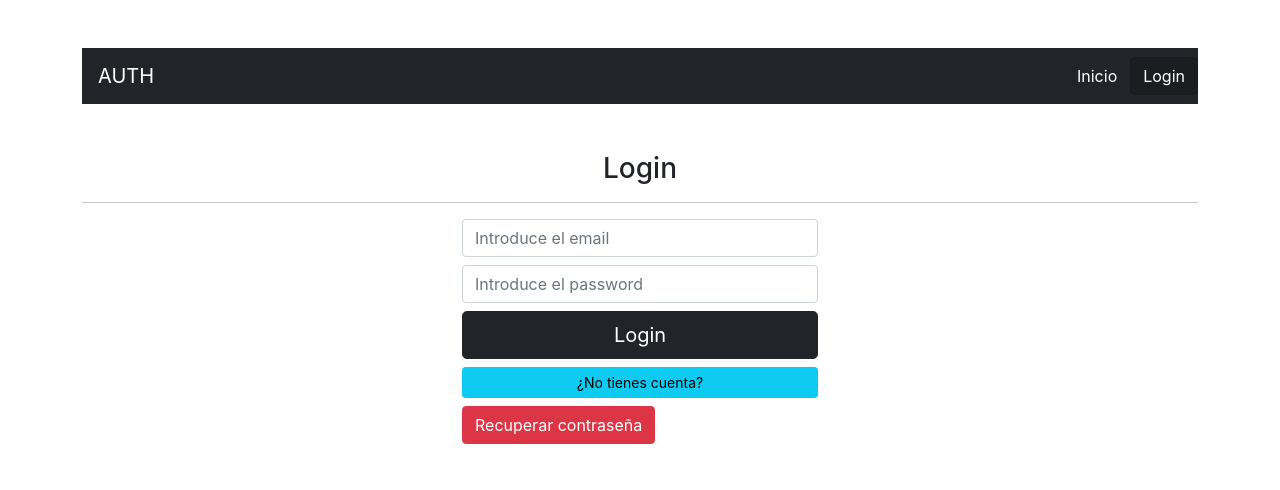
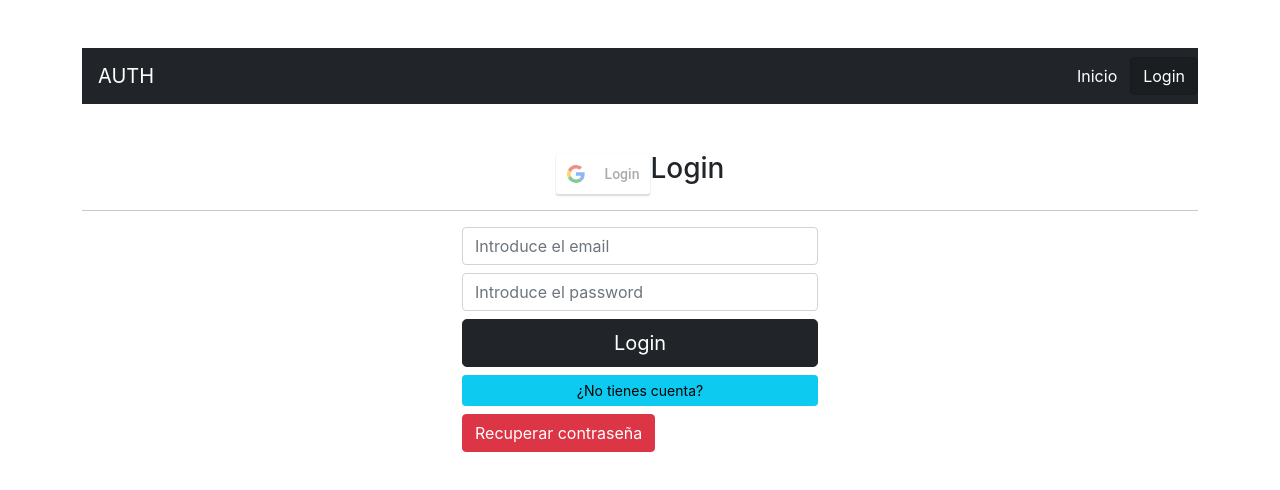
Before and after one commit to digl7/practica_clienteFinal, a React (Create React App) app: page /login in a window 1280 px wide. Shown: the top 490 px of the page. Built offline with nearby package versions, Linux system fonts and the light colour scheme; no server answers.

Commit message:
boton de google pero no funciona

```diff
--- a/package.json
+++ b/package.json
@@ -10,6 +10,7 @@
     "firebase": "^8.2.9",
     "react": "^17.0.1",
     "react-dom": "^17.0.1",
+    "react-google-login": "^5.2.2",
     "react-paginate": "^7.1.0",
     "react-router-dom": "^5.2.0",
     "react-scripts": "^4.0.3",
--- a/src/components/Api.jsx
+++ b/src/components/Api.jsx
@@ -6,15 +6,16 @@ import axios from 'axios'
 
 
 const Api = (props) => {
+    //login
     const [user, setUser] = React.useState(null)
-    const [tituloPelicula, setTituloPelicula] = useState("") //s
+
+    const [tituloPelicula, setTituloPelicula] = useState("") //s -> API busca por título
+    //para controlar errores
     const [error, setError] = useState(null)
-
+    //lista de peliculas
+    const [data, setData] = useState([]);
 
     //paginacion
-
-    const [offset, setOffset] = useState(0);
-    const [data, setData] = useState([]);
     const [pagina, setPagina] = useState(1)
     const [totalPaginas, setTotalPaginas] = useState("")
     // http://www.omdbapi.com/?apikey=ea1489f1&s=%22Pirates%20of%20the%20Caribbean%22
@@ -82,7 +83,8 @@ const Api = (props) => {
             <button
                 className="btn btn-success"
                 onClick={
-                    ()=>{setPagina(0)
+                    ()=>{
+                        setPagina(1)
                         getData()
                     }
                 }
--- a/src/components/Login.jsx
+++ b/src/components/Login.jsx
@@ -1,13 +1,20 @@
 import React, {useState} from 'react'
 import {db, auth} from '../firebase'
 import {withRouter} from 'react-router-dom'
-
+//google
+import GoogleLogin from 'react-google-login';
+// clientId="1058165535709-phr5tftj0ss9j84l8vtl8q9la1b0ih7r.apps.googleusercontent.com"
 
 const Login = (props) => {
+
     const [email, setEmail] = useState("")
     const [pass, setPass] = useState("")
     const [error, setError] = useState(null)
     const [esregistro, setEsregistro] = useState(false)
+
+    const responseGoogle = (response) => {
+        console.log(response);
+    }
 
     const procesarDatos = e => {
         e.preventDefault()
@@ -73,6 +80,15 @@ const Login = (props) => {
     return (
         <div className="mt-5">
             <h3 className="text-center">
+
+            <GoogleLogin
+              clientId="1058165535709-phr5tftj0ss9j84l8vtl8q9la1b0ih7r.apps.googleusercontent.com"
+              buttonText="Login"
+              onSuccess={responseGoogle}
+              onFailure={responseGoogle}
+              cookiePolicy={'single_host_origin'}
+            />
+
                 {esregistro? "Registro":"Login"}
             </h3>
             <hr/>
--- a/src/firebase.js
+++ b/src/firebase.js
@@ -9,8 +9,8 @@
     projectId: "prueba-627ce",
     storageBucket: "prueba-627ce.appspot.com",
     messagingSenderId: "487264351705",
-    appId: "1:487264351705:web:fcc35572ef4aea82e6d5c8",
-    measurementId: "G-H4WL3GP096"
+    appId: "1:487264351705:web:e052f3e68bfdd8dee6d5c8",
+    measurementId: "G-81QV1TCS2Z"
   };
   // Initialize Firebase
   firebase.initializeApp(firebaseConfig);
```
Also changed, not shown: src/App.jsx (+9 -1 lines), 1 other file (tests, documents, lock files or other folders).
